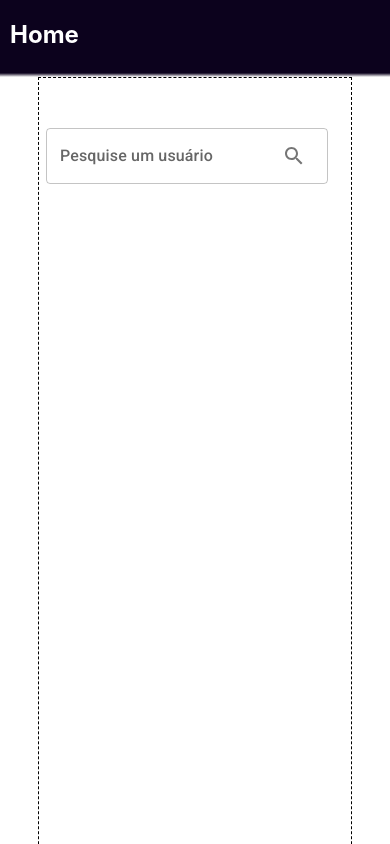
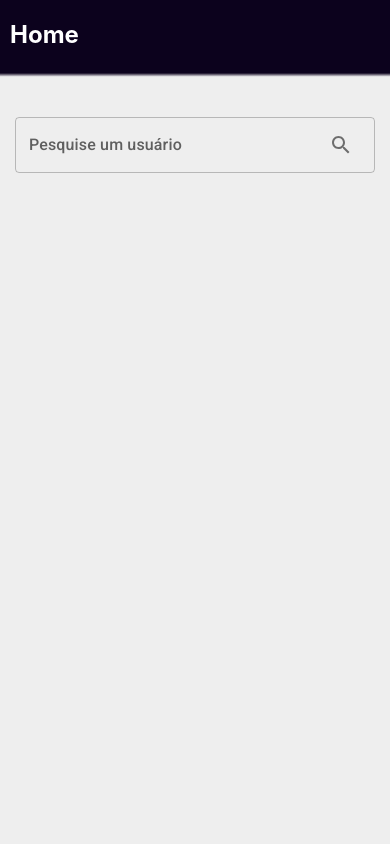
Before and after one commit to MatheysJ/Continuacao_Desafio2, a React (Create React App) app: page / in a window 390 px wide. Shown: the top 844 px of the page. Built offline with nearby package versions, Linux system fonts and the light colour scheme.

Commit message:
Alterações gerais

```diff
--- a/src/components/Header/NavLinks/index.jsx
+++ b/src/components/Header/NavLinks/index.jsx
@@ -1,22 +1,43 @@
 import React from "react";
-import { Link } from "react-router-dom";
+import { Link, useLocation } from "react-router-dom";
 import './style.css'
 
+function NavLink_Home(){
+  return (
+    <div className="nav-links-item fixo">
+      <Link to="/"><h1>Home</h1></Link>
+    </div>
+  );
+}
+
+function NavLink_Detalhes(){
+  return(
+    <div className="nav-links-item drop">
+      <Link to="/detalhes-usuario"><h1>Detalhes</h1></Link>
+    </div>
+  );
+}
+
+function NavLink_Favoritos(){
+  return(
+    <div className="nav-links-item drop">
+      <Link to="/repositorios-favoritos"><h1>Favoritos</h1></Link>
+    </div>
+  );
+}
+
 function NavLinks() {
+
+  const location = useLocation();
+
   return (
     <div className="nav-links">
 
-      <div className="nav-links-item fixo">
-        <Link to="/"><h1>Home</h1></Link>
-      </div>
+      <NavLink_Home />
 
-      <div className="nav-links-item drop">
-        <Link to="/detalhes-usuario"><h1>Detalhes</h1></Link>
-      </div>
+      {location.pathname === "/detalhes-usuario" && <NavLink_Detalhes />}
 
-      <div className="nav-links-item drop">
-        <Link to="/repositorios-favoritos"><h1>Favoritos</h1></Link>
-      </div>
+      {location.pathname === "/repositorios-favoritos" && [<NavLink_Detalhes />, <NavLink_Favoritos />]}
 
     </div>
   );
--- a/src/components/Infos/index.jsx
+++ b/src/components/Infos/index.jsx
@@ -15,13 +15,6 @@ function Infos() {
   const { dados, setDados } = useContext(DadosContext);
   const { repos, setRepos } = useContext(ReposContext);
   const { setReposFav } = useContext(ReposFavContext);
-
-  //Esse useEffect serve pra "consertar" um bug da página de Detalhes, em que o BuscarRepos é chamado pela barra de pesquisa,
-  //o usuário muda e os repositórios também, mas os dados continuam como o do usuário antigo.
-  useEffect(() => {
-    Buscar(usuario, setDados)
-    BuscarRepos(usuario, setRepos)
-  }, [])
 
   return (
     <div className="layout_detalhes">
--- a/src/components/Infos/style.css
+++ b/src/components/Infos/style.css
@@ -12,7 +12,6 @@
 
 .lista_detalhes_box {
     margin: 0 0 0 0px;
-    width: auto;
 }
 
 .lista_detalhes {
--- a/src/components/SearchBar/SearchBar.jsx
+++ b/src/components/SearchBar/SearchBar.jsx
@@ -42,7 +42,10 @@ function SearchBar() {
           event.preventDefault();
           location.pathname === "/" && Buscar(usuario, setDados)
           location.pathname === "/detalhes-usuario" && BuscarRepos(usuario, setRepos) && Buscar(usuario, setDados)
-          location.pathname === "/repositorios-favoritos" && BuscarReposFav(usuario, setReposFav)
+          location.pathname === "/repositorios-favoritos" && BuscarReposFav(usuario, setReposFav) && BuscarRepos(usuario, setRepos) && Buscar(usuario, setDados)
+          /* Por causa de alguns bugs que podem acontecer se o usuário pesquisar um usuário diferente na ReposFav ou Repos, e
+          acabar não atualizando as informações da páginas anteriores, quando for buscar um usuário nas 2 últimas páginas, a
+          página também está buscando o conteúdo das páginas anteriores. */
         }}
       >
 
--- a/src/components/SearchBar/style.css
+++ b/src/components/SearchBar/style.css
@@ -14,8 +14,11 @@
 /* Responsividade */
 
 @media only screen and (max-width: 700px) {
-    .form {
+    nav .form {
         width: 100%;
         margin-right: 1rem;
     }
+    .form{
+        width: 100%;
+    }
 }
--- a/src/components/User/index.jsx
+++ b/src/components/User/index.jsx
@@ -5,7 +5,6 @@ import { BuscarRepos } from "../../API";
 import { DadosContext } from "../../common/context/Dados";
 import { ReposContext } from "../../common/context/Repos";
 import { UsuarioContext } from "../../common/context/Usuario";
-/* import { UsuarioContext } from '../../common/context/Usuario'; */
 import "./style.css";
 
 export function UserInfo() {
--- a/src/components/User/style.css
+++ b/src/components/User/style.css
@@ -30,6 +30,9 @@
 
 .box_name_button .name_box {
     text-align: center;
+    margin-top: 0.5rem;
+    font-weight: 500;
+    font-size: large;
 }
 
 .box_name_button .button_box {
--- a/src/paginas/Home/index.jsx
+++ b/src/paginas/Home/index.jsx
@@ -36,7 +36,7 @@ function Home() {
       </Typography> */}
         <div className="container">
 
-          <SearchBar /* label="Pesquise um usuário" */ />
+          <SearchBar />
 
           <DisplayInfo />
 
--- a/src/paginas/Home/style.css
+++ b/src/paginas/Home/style.css
@@ -2,8 +2,8 @@
     width: 80%;
     margin-left: auto;
     margin-right: auto;
-    border: 1px dashed;
     height: 1000px;
+    background-color: rgb(238, 238, 238);
 }
 
 .titulo {
@@ -11,7 +11,7 @@
 }
 
 .container {
-    margin: 40px 0 40px;
+    padding: 30px 15px 0 15px;
     display: flex;
     flex-direction: row;
     /* border: 1px solid red; */
@@ -24,6 +24,20 @@
     .container {
         flex-direction: column;
         align-items: center;
-        padding: 0 15px 0 15px;
+        padding: 30px 15px 0 15px;
     }
 }
+
+@media only screen and (max-width: 700px) {
+    .container {
+        flex-direction: column;
+        align-items: center;
+        padding: 30px 15px 0 15px;
+    }
+}
+
+@media only screen and (max-width: 440px) {
+    .main{
+        width: 100%;
+    }
+}
--- a/src/paginas/RepositoriosFav/RepositoriosFav.jsx
+++ b/src/paginas/RepositoriosFav/RepositoriosFav.jsx
@@ -3,18 +3,10 @@ import {Typography } from '@mui/material';
 import './style.css';
 import RepsStarred from '../../components/RepsStarred';
 import { ReposFavContext } from '../../common/context/ReposFav';
-import { UsuarioContext } from '../../common/context/Usuario';
-import { BuscarReposFav } from '../../API';
 
 function RepositoriosFav() {
 
-    const { reposFav, setReposFav } = useContext(ReposFavContext);
-    const { usuario } = useContext(UsuarioContext);
-
-    useEffect(() => {
-        window.scroll(0, 0)
-        BuscarReposFav(usuario, setReposFav)
-      }, []);
+    const { reposFav } = useContext(ReposFavContext);
 
     return (
         <div className='reps_fav__bloco'>
```
